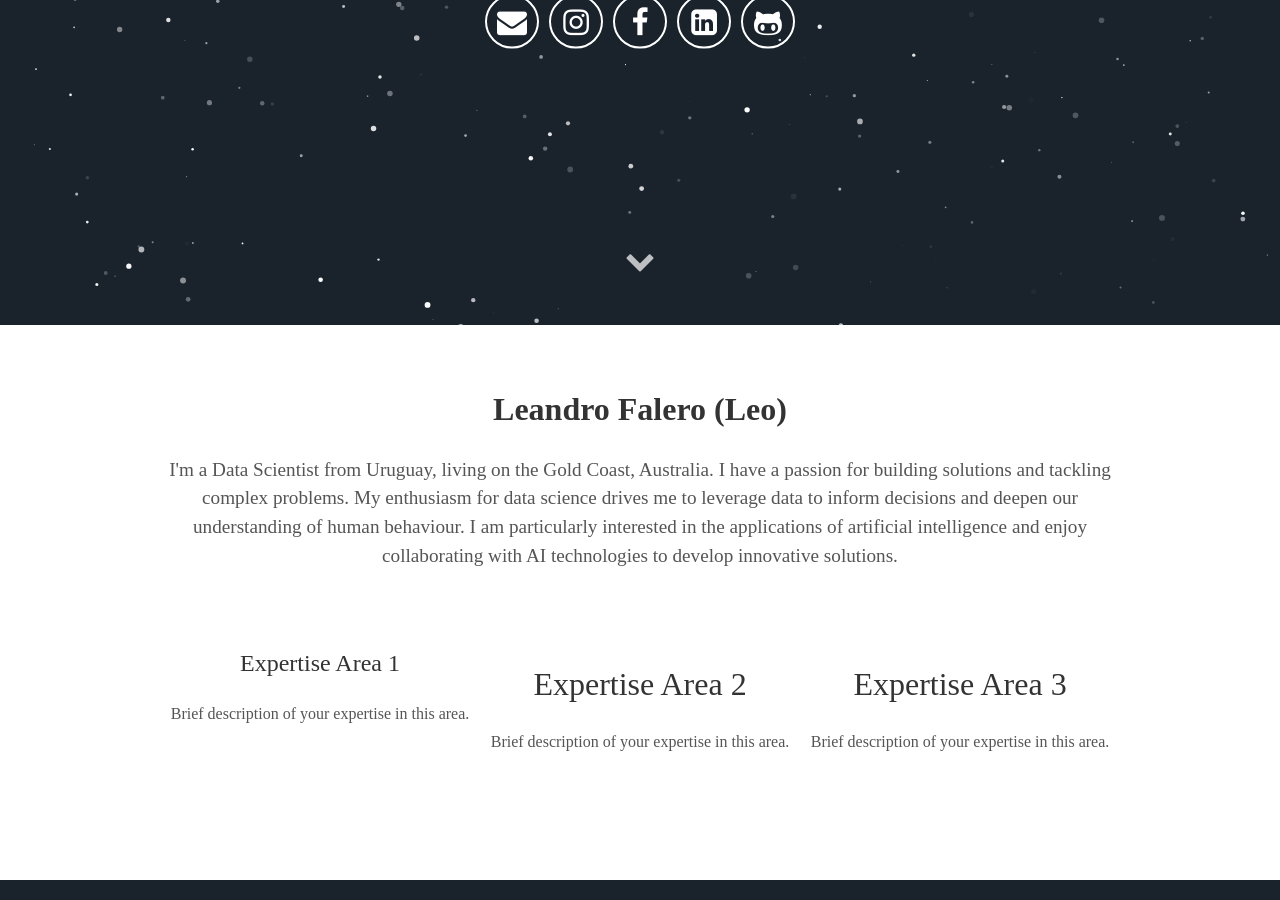
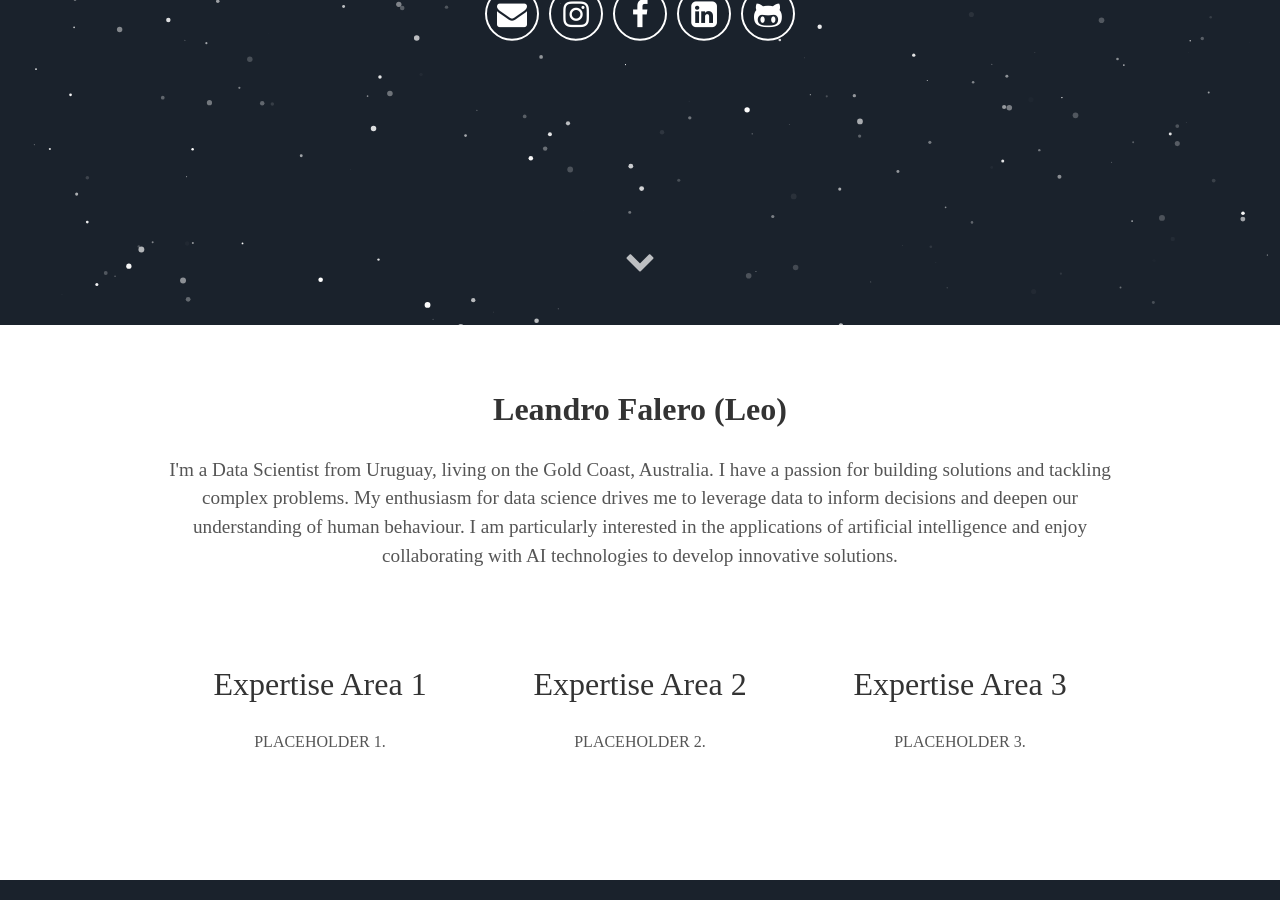
Before and after one commit to anthropoleo/personal_card, a Jekyll site: the page built from index.html, in a window 1280 px wide and 900 px high, scrolled down 575 px. Built offline with Jekyll 4.4.1, drawn with Linux system fonts in a browser that asks for light colours; some web fonts are replaced.

Commit message:
resize some fonts

```diff
--- a/_includes/about.html
+++ b/_includes/about.html
@@ -4,11 +4,11 @@
 </div>
 <div class="user">
   <div class="tech">
-    <h3>Expertise Area 1</h3>
+    <h2>Expertise Area 1</h2>
     <!-- Placeholder for an image or icon -->
     <!-- You can add an image or SVG icon here -->
     <!-- Example: <img src="{{ site.baseurl }}/assets/images/expertise1.png" alt="Expertise 1"> -->
-    <p>Brief description of your expertise in this area.</p>
+    <p>PLACEHOLDER 1.</p>
     <!-- Placeholder for links to subpages -->
     <!-- Example: <a href="{{ site.baseurl }}/expertise1">Learn more about Expertise 1</a> -->
   </div>
@@ -17,7 +17,7 @@
     <!-- Placeholder for an image or icon -->
     <!-- You can add an image or SVG icon here -->
     <!-- Example: <img src="{{ site.baseurl }}/assets/images/expertise2.png" alt="Expertise 2"> -->
-    <p>Brief description of your expertise in this area.</p>
+    <p>PLACEHOLDER 2.</p>
     <!-- Placeholder for links to subpages -->
     <!-- Example: <a href="{{ site.baseurl }}/expertise2">Learn more about Expertise 2</a> -->
   </div>
@@ -26,7 +26,7 @@
     <!-- Placeholder for an image or icon -->
     <!-- You can add an image or SVG icon here -->
     <!-- Example: <img src="{{ site.baseurl }}/assets/images/expertise3.png" alt="Expertise 3"> -->
-    <p>Brief description of your expertise in this area.</p>
+    <p>PLACEHOLDER 3.</p>
     <!-- Placeholder for links to subpages -->
     <!-- Example: <a href="{{ site.baseurl }}/expertise3">Learn more about Expertise 3</a> -->
   </div>
--- a/_includes/header.html
+++ b/_includes/header.html
@@ -1,9 +1,9 @@
 <div id="particles-js">
   <div class="header">
-      <h1>
+      <h2>
         <span class="site-title">{{ site.username }}</span>
         <span class="site-description">{{ site.user_title }}</span>
-      </h1>
+      </h2>
       <div class="header-icons">
         {% if site.email %}
         <a aria-label="Send email" href="mailto:{{ site.email }}"><i class="icon fa fa-envelope"></i></a>
```
